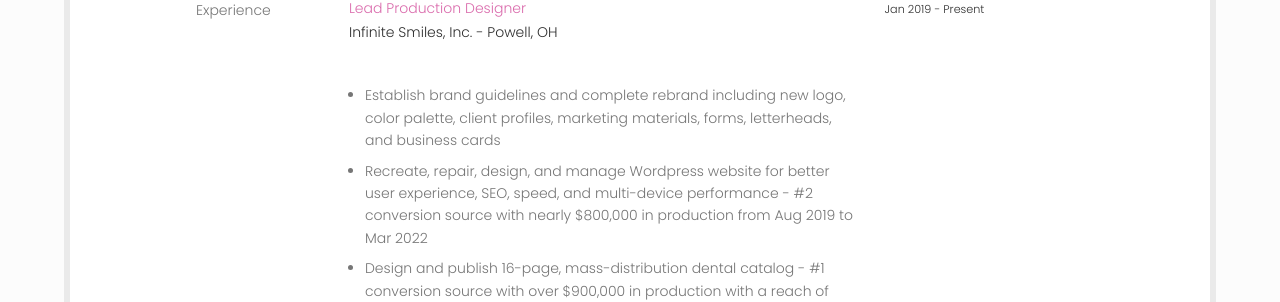
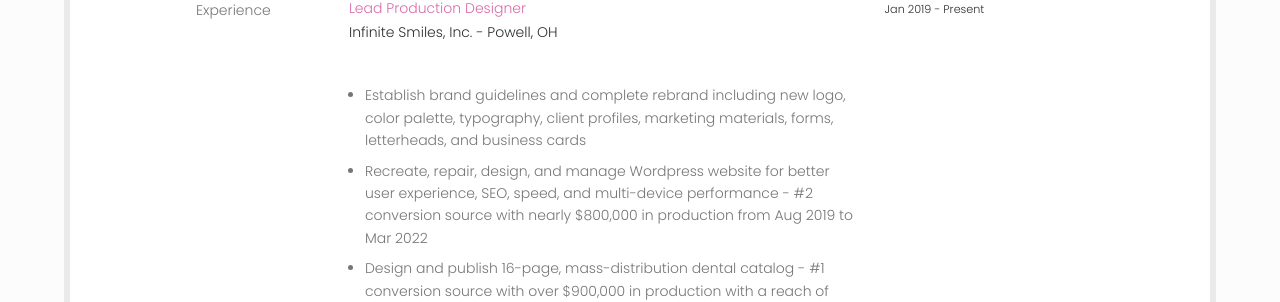
Before and after one commit to Kaedurr/portfolio, a Jekyll site: the page built from resume.html, in a window 1280 px wide and 900 px high, scrolled down 1890 px. Shown: the part 175-477 px from the top of the window. Built offline with Jekyll 4.4.1, drawn with Linux system fonts in a browser that asks for light colours; some web fonts are replaced.

Commit message:
update resume
Updated resume

```diff
--- a/resume.html
+++ b/resume.html
@@ -149,7 +149,7 @@
 			        <div class="col-md-7 col-md-offset-2">
 				     <p><span class="more">
 				     		<ul class="resume-list">
-				     		<li>Establish brand guidelines and complete rebrand including new logo, color palette, client profiles, marketing materials, forms, letterheads, and business cards
+				     		<li>Establish brand guidelines and complete rebrand including new logo, color palette, typography, client profiles, marketing materials, forms, letterheads, and business cards
 				     		<li>Recreate, repair, design, and manage Wordpress website for better user experience, SEO, speed, and multi-device performance - #2 conversion source with nearly $800,000 in production from Aug 2019 to Mar 2022</li>
 				     		<li>Design and publish 16-page, mass-distribution dental catalog - #1 conversion source with over $900,000 in production with a reach of 180,000 households from Aug 2019 to Mar 2022 </li>
 				     		<li>Improve online presence through SEO, social media, and online and print marketing campaigns - #30 average placement in Ohio through organic Google search (#40 nationally)</li>
```
Also changed, not shown: 1 other file.
